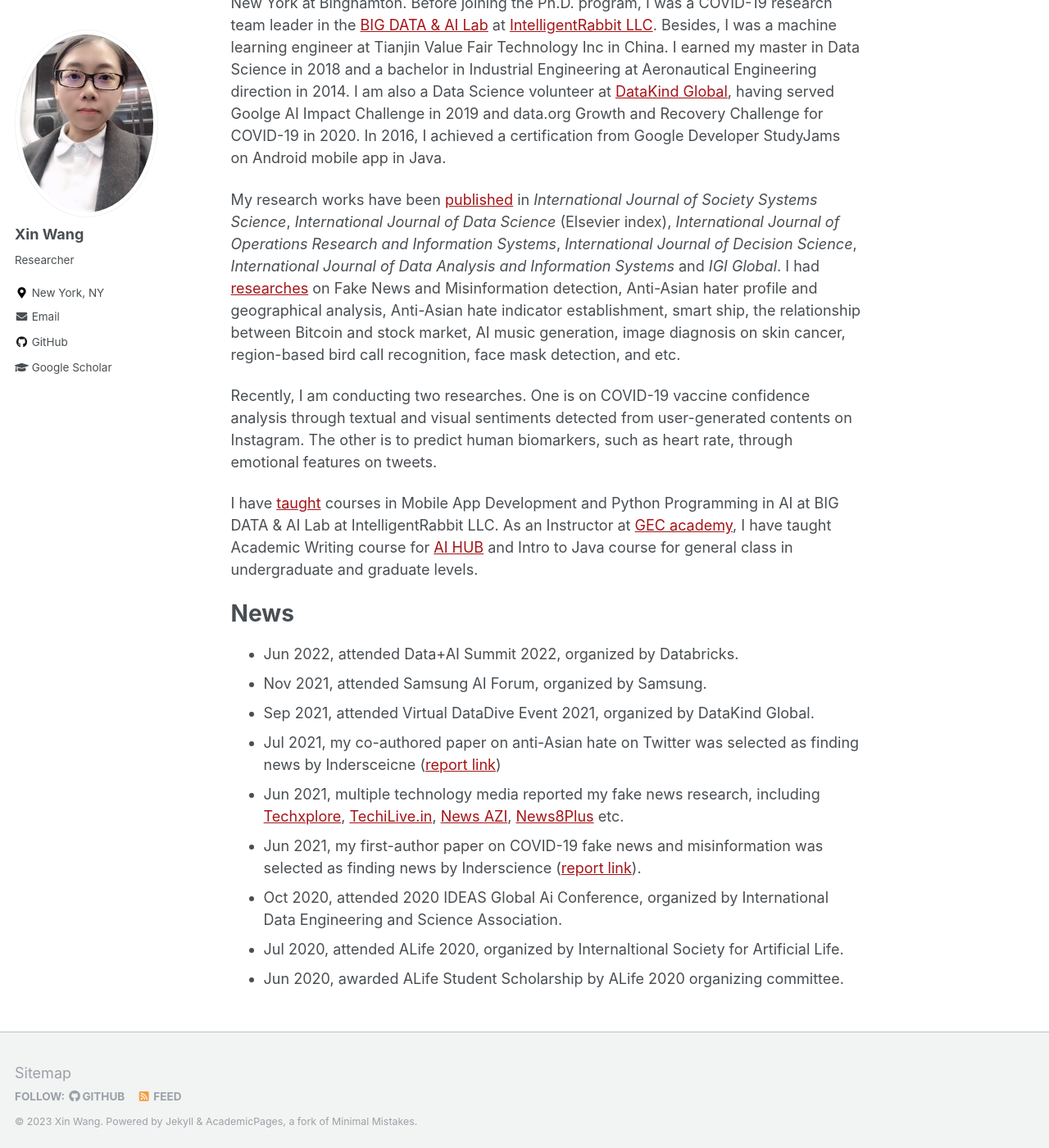
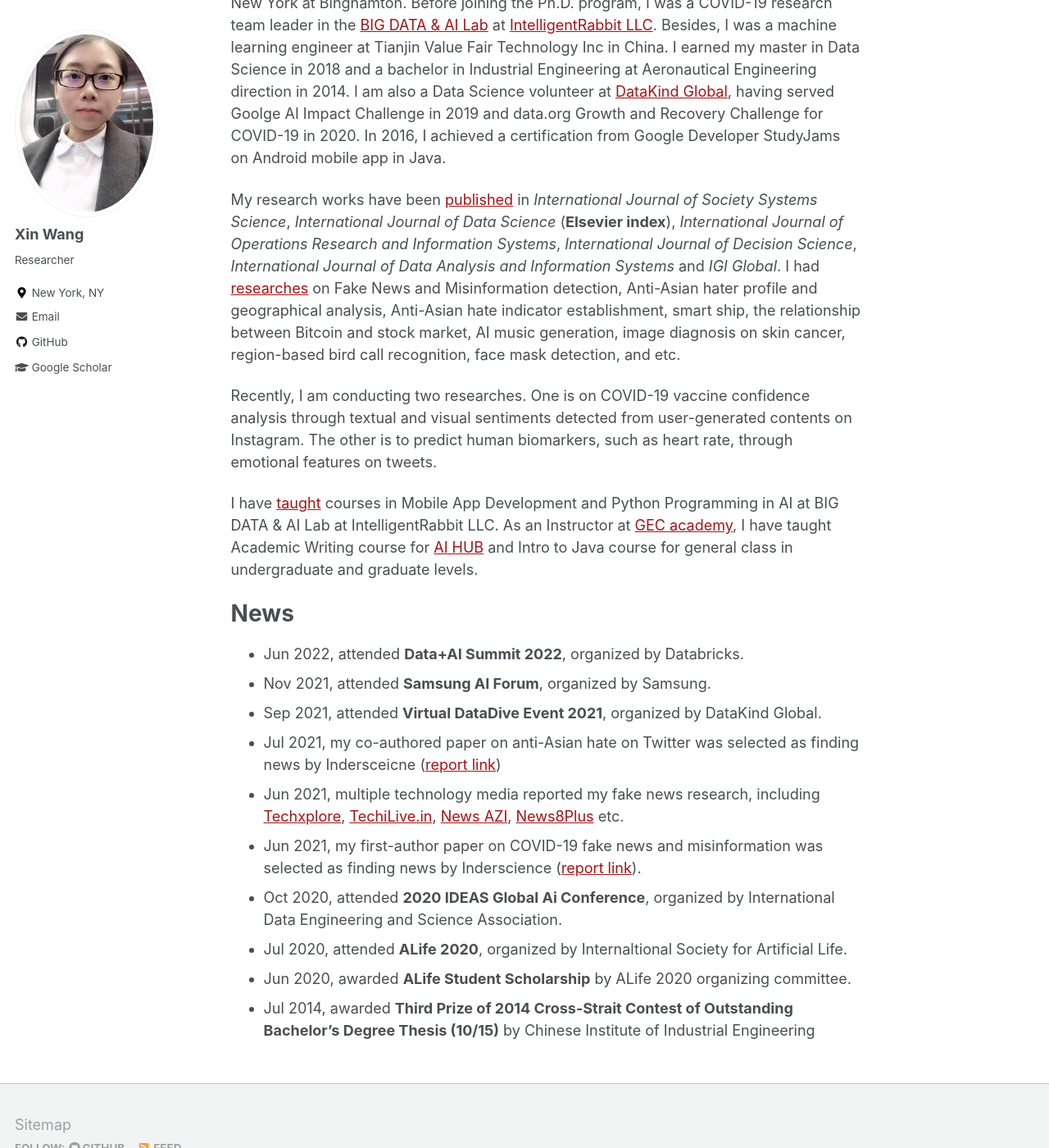
Before and after one commit to xin-wang-kr/xin-wang-kr.github.io, a Jekyll site: the page built from _pages/about.md, in a window 1280 px wide and 1400 px high, scrolled down 197 px. Shown: the whole window at 82% size. Built offline with Jekyll 4.4.1, drawn with Linux system fonts in a browser that asks for light colours.

Commit message:
Update about.md

```diff
--- a/_pages/about.md
+++ b/_pages/about.md
@@ -22,7 +22,7 @@ having served Goolge AI Impact Challenge in 2019 and data.org Growth and Recover
 In 2016, I achieved a certification from Google Developer StudyJams on Android mobile app in Java.
 
 My research works have been [published](publications) in
-*International Journal of Society Systems Science*, *International Journal of Data Science* (Elsevier index),
+*International Journal of Society Systems Science*, *International Journal of Data Science* (**Elsevier index**),
 *International Journal of Operations Research and Information Systems*,
 *International Journal of Decision Science*,
 *International Journal of Data Analysis and Information Systems* and *IGI Global*.
@@ -37,12 +37,13 @@ I have [taught](teaching) courses in Mobile App Development and Python Programmi
 As an Instructor at [GEC academy](https://www.gecacademy.com/), I have taught Academic Writing course for [AI HUB](https://www.gecacademy.com/ai-hub) and Intro to Java course for general class in undergraduate and graduate levels.
 
 # News
-* Jun 2022, attended Data+AI Summit 2022, organized by Databricks.
-* Nov 2021, attended Samsung AI Forum, organized by Samsung.
-* Sep 2021, attended Virtual DataDive Event 2021, organized by DataKind Global.
+* Jun 2022, attended __Data+AI Summit 2022__, organized by Databricks.
+* Nov 2021, attended __Samsung AI Forum__, organized by Samsung.
+* Sep 2021, attended __Virtual DataDive Event 2021__, organized by DataKind Global.
 * Jul 2021, my co-authored paper on anti-Asian hate on Twitter was selected as finding news by Indersceicne ([report link](https://sciencespot.co.uk/covid-19-related-xenophobia.html))
 * Jun 2021, multiple technology media reported my fake news research, including [Techxplore](https://techxplore.com/news/2021-06-fake-news.html), [TechiLive.in](https://techilive.in/editing-out-fake-news/), [News AZI](https://newsazi.com/editing-out-fake-news/), [News8Plus](https://news8plus.com/editing-out-fake-news/) etc.
 * Jun 2021, my first-author paper on COVID-19 fake news and misinformation was selected as finding news by Inderscience ([report link](https://sciencespot.co.uk/editing-out-fake-news.html)).
-* Oct 2020, attended 2020 IDEAS Global Ai Conference, organized by International Data Engineering and Science Association.
-* Jul 2020, attended ALife 2020, organized by Internaltional Society for Artificial Life.
-* Jun 2020, awarded ALife Student Scholarship by ALife 2020 organizing committee.
+* Oct 2020, attended __2020 IDEAS Global Ai Conference__, organized by International Data Engineering and Science Association.
+* Jul 2020, attended __ALife 2020__, organized by Internaltional Society for Artificial Life.
+* Jun 2020, awarded __ALife Student Scholarship__ by ALife 2020 organizing committee.
+* Jul 2014, awarded __Third Prize of 2014 Cross-Strait Contest of Outstanding Bachelor’s Degree Thesis (10/15)__ by Chinese Institute of Industrial Engineering
```
